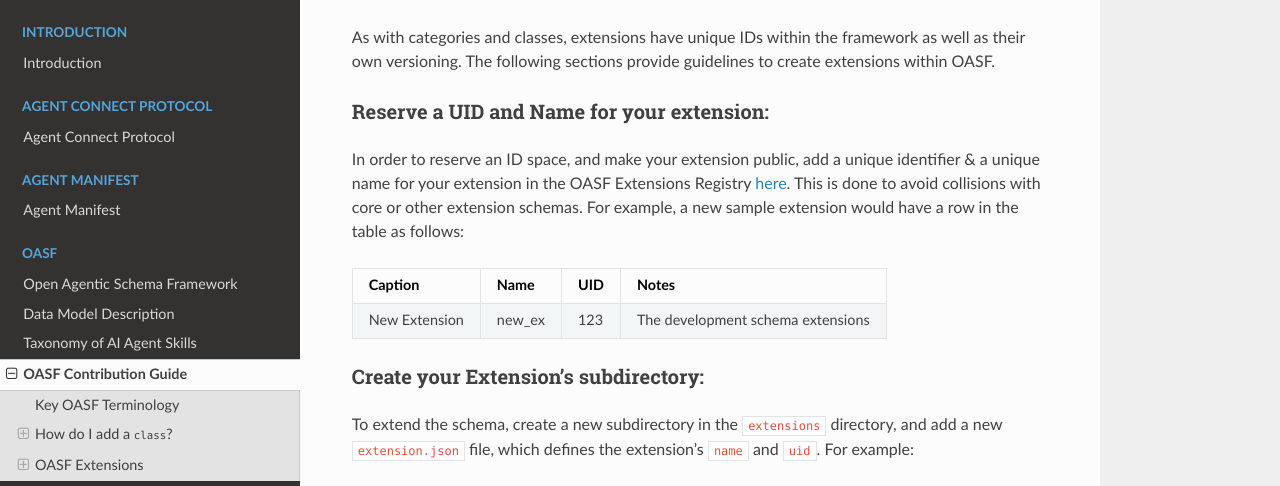
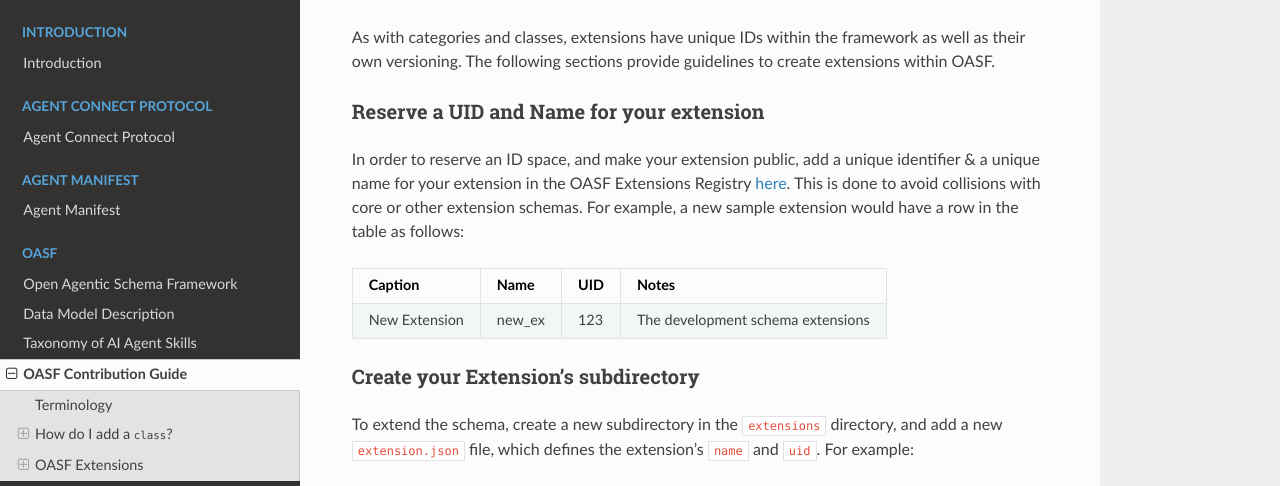
Before and after one commit to papimenon/docs, a Sphinx documentation site: the page built from docs/pages/oasf_workflow.md, in a window 1280 px wide and 900 px high, scrolled down 7619 px. Shown: the part 162-648 px from the top of the window. Built offline with Sphinx 7.4.7 and the Read the Docs theme 3.1.0, drawn with Linux system fonts in a browser that asks for light colours; comment, search, counter and statistics services are not loaded; some of the changed text lies outside the part shown.

Commit message:
fix: small docs improvements for OASF (#29)
Signed-off-by: Ramiz Polic <rpolic@cisco.com>

```diff
--- a/docs/pages/oasf_workflow.md
+++ b/docs/pages/oasf_workflow.md
@@ -5,7 +5,7 @@ contribute to the development of OASF Schemas and the framework itself.
 
 * * *
 
-### Key OASF Terminology
+### Terminology
 
 1. **Field**: A field is a unique identifier name for a piece of data contained in OASF. Each field also designates a corresponding data_type.
 2. **Object**: An object is a collection of contextually related fields and other objects.  It is also a data_type in OASF.
@@ -326,7 +326,7 @@ As with categories and classes, extensions have unique IDs within the
 framework as well as their own versioning. The following sections provide
 guidelines to create extensions within OASF.
 
-### Reserve a UID and Name for your extension:
+### Reserve a UID and Name for your extension
 
 In order to reserve an ID space, and make your extension public, add a unique
 identifier & a unique name for your extension in the OASF Extensions Registry
@@ -338,7 +338,7 @@ For example, a new sample extension would have a row in the table as follows:
 |---------------|----------|---------|-----------------------------------|
 | New Extension | new_ex   | 123     | The development schema extensions |
 
-### Create your Extension's subdirectory:
+### Create your Extension's subdirectory
 
 To extend the schema, create a new subdirectory in the `extensions` directory,
 and add a new `extension.json` file, which defines the extension's `name`
```
Also changed, not shown: other parts of docs/pages/oasf_workflow.md (+1 -1 lines).
